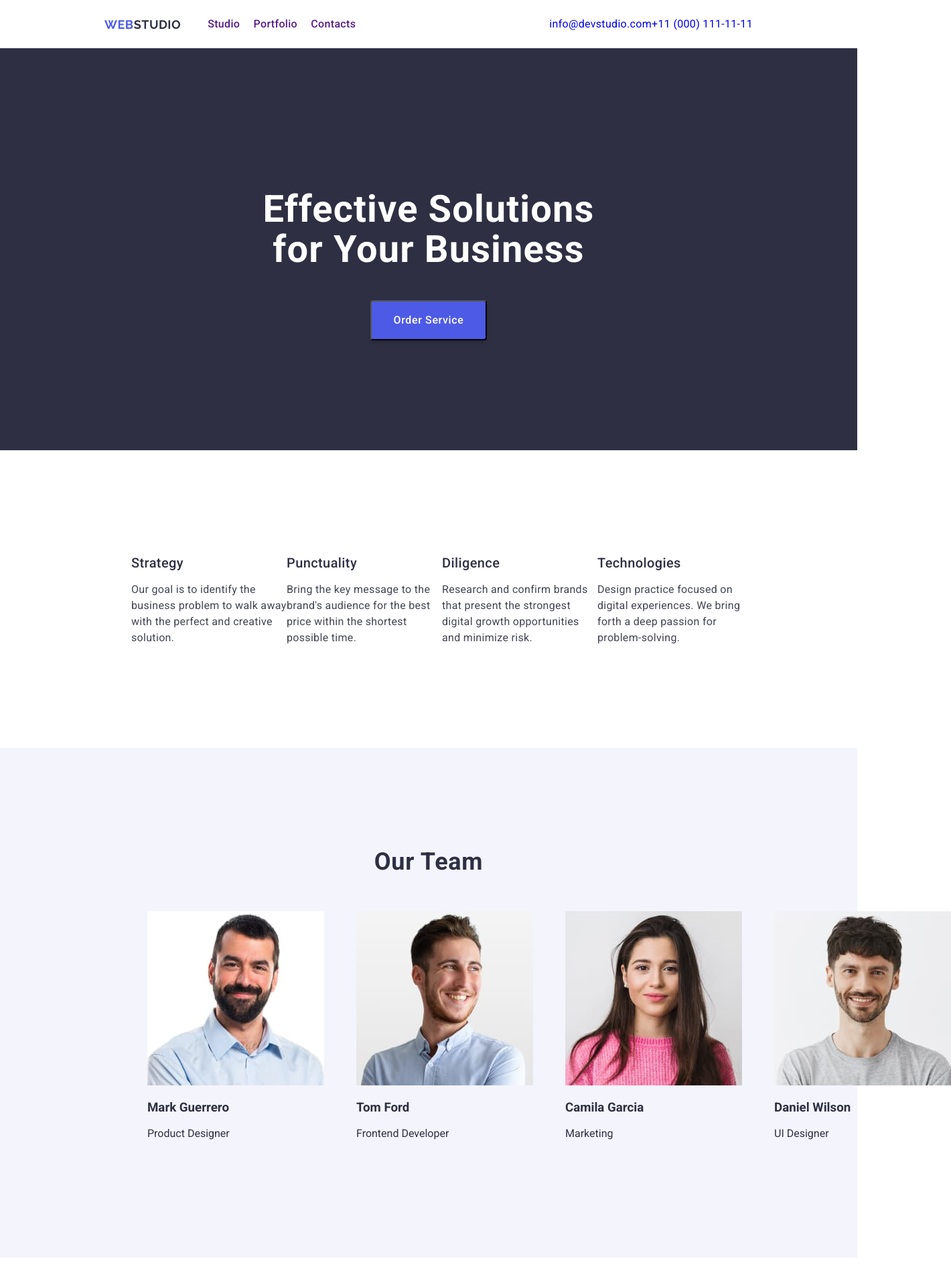
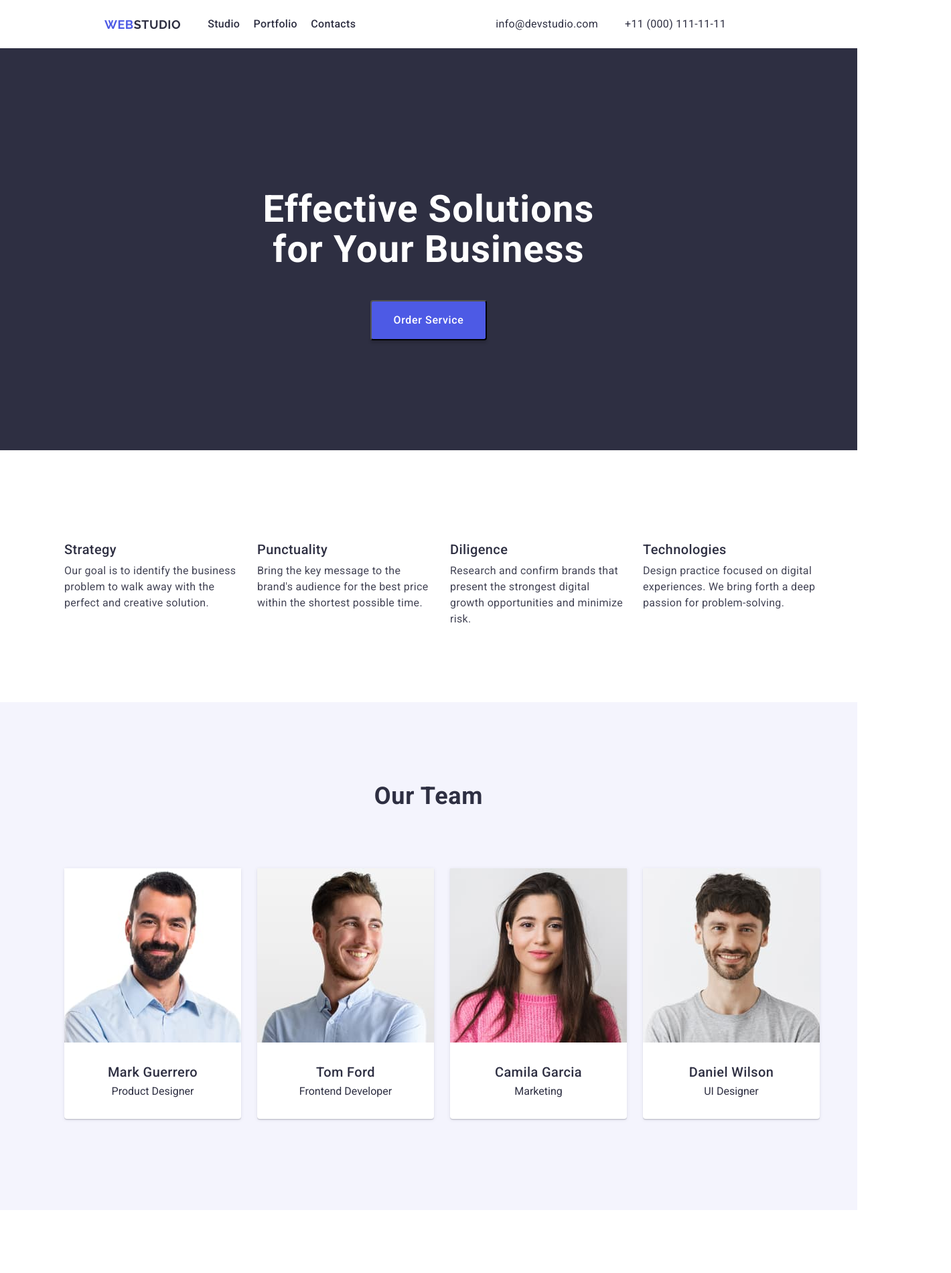
Before and after one commit to klimbass/goit-markup-hw-02, a plain HTML site: page index.html in a window 1280 px wide. Shown: the top 1900 px of the page at 67% size, 1420 px wide, since content can reach past the window. Drawn offline with nearby package versions, Linux system fonts and the light colour scheme.

Commit message:
align-portfolio-benefits

```diff
--- a/css/styles.css
+++ b/css/styles.css
@@ -6,8 +6,12 @@ body {
   margin: 0;
   padding: 0;
 }
+button {
+  cursor: pointer;
+}
 a {
   text-decoration: none;
+  color: #2e2f42;
 }
 ul li {
   list-style-type: none;
@@ -55,25 +59,36 @@ ul li {
   letter-spacing: 0.32px;
 }
 
-.address > ul {
+.addresat > ul {
   display: flex;
   flex-direction: row;
-  justify-content: space-between;
-  color: #434455;
-  font-family: Roboto;
+}
+.addresat > ul li > a {
   font-size: 16px;
   font-style: normal;
   font-weight: 400;
   line-height: 24px;
   letter-spacing: 0.32px;
+  margin-right: 40px;
+}
+
+.top-nav-item:hover,
+.top-nav-item:focus {
+  color: rgba(64, 75, 191, 1);
+  border-radius: 2px;
+  text-decoration: underline;
+}
+
+.addresat .addresat-mail:hover,
+.addresat .addresat-mail:focus {
+  color: rgba(64, 75, 191, 1);
 }
 
 /* HERO SECTION*/
 
 .hero {
   height: 600px;
-  flex-shrink: 0;
-  background-color: var(--NAVY-BLUE, #2e2f42);
+  background-color: #2e2f42;
   display: flex;
   flex-direction: column;
   justify-content: center;
@@ -82,9 +97,8 @@ ul li {
 
 .hero > h1 {
   font-size: 56px;
-  font-style: normal;
   font-weight: 700;
-  line-height: 60px; /* 107.143% */
+  line-height: 60px;
   letter-spacing: 1.12px;
   color: white;
   width: 496px;
@@ -102,10 +116,18 @@ ul li {
   letter-spacing: 0.64px;
 }
 
+.hero > button:hover,
+.hero > button:focus {
+  background-color: rgba(64, 75, 191, 1);
+}
+
 /* Section benefits */
 
 .benefits {
   padding: 120px 156px;
+  display: flex;
+  flex-direction: row;
+  justify-content: center;
 }
 
 .benefits-title {
@@ -114,18 +136,21 @@ ul li {
 
 .benefits-list {
   display: flex;
-  flex-direction: row;
-  justify-content: space-around;
+  justify-content: space-between;
 }
 
 .benefits-list > li {
   width: 264px;
+  height: 104px;
+  margin: 0 12px;
 }
 
 .benefits-list > li > h3 {
+  margin-top: 0;
+  margin-left: 0;
+  margin-right: 0;
   margin-bottom: 8px;
   color: #2e2f42;
-  font-family: Roboto;
   font-size: 20px;
   font-style: normal;
   font-weight: 500;
@@ -135,12 +160,11 @@ ul li {
 
 .benefits-list > li > p {
   color: #434455;
-  font-family: Roboto;
   font-size: 16px;
-  font-style: normal;
   font-weight: 400;
   line-height: 24px;
   letter-spacing: 0.32px;
+  margin: 0;
 }
 
 /* CREW */
@@ -148,57 +172,91 @@ ul li {
 .crew {
   background-color: #f4f4fd;
   padding: 120px 156px;
+  display: flex;
+  flex-direction: column;
 }
 
 .crew-title {
-  color: #2e2f42;
   text-align: center;
-  font-family: Roboto;
   font-size: 36px;
-  font-style: normal;
   font-weight: 700;
   line-height: 40px;
   letter-spacing: 0.72px;
   text-transform: capitalize;
+  margin: 0 0 72px 0;
 }
 
 .crew-list {
   display: flex;
-  flex-direction: row;
-  justify-content: space-around;
+  justify-content: center;
 }
 
 .crew-list > li {
-  margin: 24px;
+  display: flex;
+  flex-direction: column;
+  justify-content: center;
+  text-align: center;
+  border-radius: 0px 0px 4px 4px;
+  background: #ffffff;
+  box-shadow: 0px 2px 1px 0px rgba(46, 47, 66, 0.08),
+    0px 1px 1px 0px rgba(46, 47, 66, 0.16),
+    0px 1px 6px 0px rgba(46, 47, 66, 0.08);
+  margin: 0 12px;
+}
+
+.crew-list-foto {
+  margin: 0 0 32px 0;
+  max-width: 264px;
+  min-height: 260px;
+}
+
+.crew-list-title {
+  font-size: 20px;
+  font-style: normal;
+  font-weight: 500;
+  line-height: 24px;
+  letter-spacing: 0.4px;
+  margin: 0 0 8px 0;
+}
+
+.crew-list > li > p {
+  margin: 0 0 32px 0;
 }
 
 /* portfolio */
 
 .portfolio {
   padding: 120px 156px;
+  display: flex;
+  flex-direction: column;
 }
 
 .portfolio-title {
   color: #2e2f42;
   text-align: center;
-  font-family: Roboto;
   font-size: 36px;
-  font-style: normal;
   font-weight: 700;
   line-height: 40px;
   letter-spacing: 0.72px;
   text-transform: capitalize;
+  margin: 0 0 72px 0;
 }
 
 .portfolio-list {
   display: flex;
-  flex-direction: row;
-  flex-wrap: wrap;
+  flex-flow: wrap row;
   justify-content: space-around;
+}
+
+.portfolio-list > li {
+  margin: 0 0 12px 0;
+  max-width: 360px;
 }
 
 /* FOOTER */
 
 footer {
   background-color: #2e2f42;
+  height: 312px;
+  padding: 156px;
 }
--- a/index.html
+++ b/index.html
@@ -29,15 +29,15 @@
         <!-- navigation -->
 
             <ul>
-                <li><a href="">Studio</a></li>
-                <li><a href="">Portfolio</a></li>
-                <li><a href="">Contacts</a></li>
+                <li><a class="top-nav-item" href="">Studio</a></li>
+                <li><a class="top-nav-item" href="">Portfolio</a></li>
+                <li><a class="top-nav-item" href="">Contacts</a></li>
             </ul>
         </nav>
         <!-- address -->
-        <address class="address">
+        <address class="addresat">
             <ul>
-                <li><a href="mailto:info@devstudio.com">info@devstudio.com</a></li>
+                <li><a class="addresat-mail" href="mailto:info@devstudio.com">info@devstudio.com</a></li>
                 <li><a href="tel:+110001111111">+11 (000) 111-11-11</a></li>
             </ul>
 
@@ -98,45 +98,45 @@
             <ul class="crew-list">
                 <li>
 
-                    <img src="./images/foto1.jpg"
+                    <img class="crew-list-foto" src="./images/foto1.jpg"
                     alt="the Mark Guerrero`s photo"
                     width="264"
                     height="260">
 
-                    <h3>Mark Guerrero</h3>
+                    <h3 class="crew-list-title">Mark Guerrero</h3>
                     <p>Product Designer</p>
 
                 </li>
                 <li>
 
-                    <img src="./images/foto2.jpg"
+                    <img class="crew-list-foto" src="./images/foto2.jpg"
                     alt="the Tom Ford`s photo"
                     width="264"
                     height="260">
 
-                    <h3>Tom Ford</h3>
+                    <h3 class="crew-list-title" >Tom Ford</h3>
                     <p>Frontend Developer</p>
 
                 </li>
                 <li>
 
-                    <img src="./images/foto3.jpg"
+                    <img class="crew-list-foto" src="./images/foto3.jpg"
                     alt="the Camila Garcia`s photo"
                     width="264"
                     height="260">
 
-                    <h3>Camila Garcia</h3>
+                    <h3 class="crew-list-title" >Camila Garcia</h3>
                     <p>Marketing</p>
 
                 </li>
                 <li>
 
-                    <img src="./images/foto4.jpg"
+                    <img class="crew-list-foto" src="./images/foto4.jpg"
                     alt="the Daniel Wilson`s photo"
                     width="264"
                     height="260">
 
-                    <h3>Daniel Wilson</h3>
+                    <h3 class="crew-list-title" >Daniel Wilson</h3>
                     <p>UI Designer</p>
 
                 </li>
```
